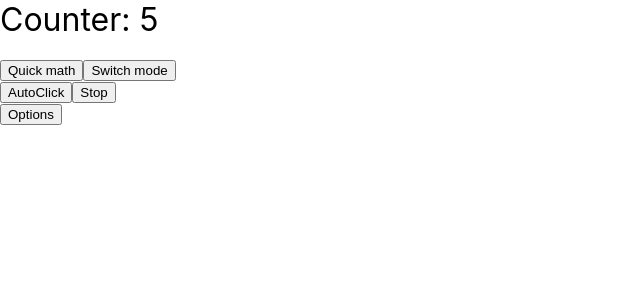
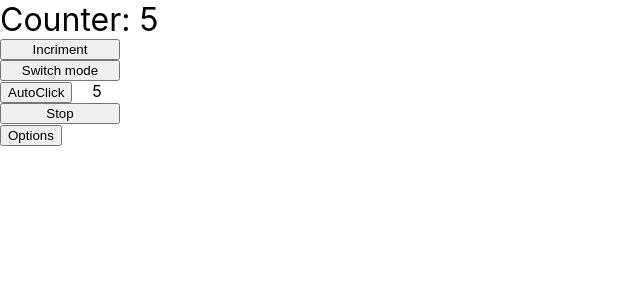
Before and after one commit to Simkav/fe-react-app, a React (Create React App) app: page / in a window 1280 px wide. Shown: the top 300 px of the page, without its empty margins (0-640 px from the left). Built offline with nearby package versions, Linux system fonts and the light colour scheme.

Commit message:
Add AutoClick restriction

```diff
--- a/src/components/Counter/Counter.module.css
+++ b/src/components/Counter/Counter.module.css
@@ -7,3 +7,14 @@
 .container {
   margin-top: 20px;
 }
+.btnContainer {
+  display: flex;
+  flex-direction: column;
+  width: 120px;
+}
+.autoClickContainer > * {
+  display: inline-block;
+}
+.autoClickDuration {
+  margin-left: 20px;
+}
--- a/src/components/Counter/index.jsx
+++ b/src/components/Counter/index.jsx
@@ -10,9 +10,12 @@ class Counter extends Component {
       isIncriment: true,
       isValid: true,
       step: 1,
-      intervalTime: 1000,
+      autoClickInterval: 1000,
       showOptions: true,
+      autoClickDuration: 0,
     };
+    this.autoClickDurationId = null;
+    this.autoClickMaxDuration = 30;
     this.intervalId = null;
   }
 
@@ -29,7 +32,7 @@ class Counter extends Component {
   changeIntervalTime = (e) => {
     const value = this.checkValidNumber(e.target.value);
     this.setState({
-      intervalTime: value,
+      autoClickInterval: value,
     });
   };
   checkValidNumber = (number) => {
@@ -49,13 +52,21 @@ class Counter extends Component {
   stopAutoClick = () => {
     clearInterval(this.intervalId);
     this.intervalId = null;
+    clearInterval(this.autoClickDurationId);
+    this.autoClickDurationId = null;
+    this.setState({
+      autoClickDuration: 0,
+    });
   };
   startAutoClick = () => {
-    this.stopAutoClick();
-    const { intervalTime } = this.state;
+    const { autoClickInterval } = this.state;
+    let { autoClickDuration } = this.state;
     let { intervalId } = this;
     if (!intervalId) {
-      this.intervalId = setInterval(this.incriment, intervalTime);
+      this.intervalId = setInterval(this.incriment, autoClickInterval);
+      this.autoClickDurationId = setInterval(() => {
+        this.setState({ autoClickDuration: ++autoClickDuration });
+      }, 1000);
     }
   };
   incriment = () => {
@@ -70,23 +81,33 @@ class Counter extends Component {
     this.checkValidNumber(this.props.step);
     this.startAutoClick();
   }
+  componentDidUpdate() {
+    if (this.state.autoClickDuration >= this.autoClickMaxDuration) {
+      this.stopAutoClick();
+    }
+  }
 
   render() {
-    const { count, isValid, step, intervalTime, showOptions } = this.state;
+    const {
+      count,
+      isValid,
+      step,
+      autoClickInterval,
+      showOptions,
+      autoClickDuration,
+    } = this.state;
     if (!isValid) {
       return <>Something go wrong, reload app</>;
     }
     return (
       <section>
-        <div className={Style.fieldContainer}>
-          <div className={cx(Style.field, Style.count)}>Counter: {count}</div>
-        </div>
-        <div className={Style.container}>
+        <div className={cx(Style.field, Style.count)}>Counter: {count}</div>
+        <div className={Style.btnContainer}>
           <button
             className={cx(Style.incrimentBtn, Style.btn)}
             onClick={this.incriment}
           >
-            Quick math
+            Incriment
           </button>
           <button
             className={cx(Style.switchModeBtn, Style.btn)}
@@ -94,17 +115,18 @@ class Counter extends Component {
           >
             Switch mode
           </button>
-        </div>
-        <div className={Style.fieldContainer}>
-          <button onClick={this.startAutoClick}>AutoClick</button>
+          <div className={Style.autoClickContainer}>
+            <button onClick={this.startAutoClick}>AutoClick </button>
+            <div className={Style.autoClickDuration}>{autoClickDuration}</div>
+          </div>
           <button onClick={this.stopAutoClick}>Stop</button>
         </div>
         <button onClick={this.handleChaneOptions}>Options</button>
         <div className={cx({ [Style.hidden]: showOptions })}>
-          Interval time:{' '}
+          Interval time:
           <input
             onChange={this.changeIntervalTime}
-            value={intervalTime}
+            value={autoClickInterval}
           ></input>{' '}
           <div className={cx(Style.field, Style.step)}>
             Step: <input onChange={this.handleChangeStep} value={step}></input>
```
